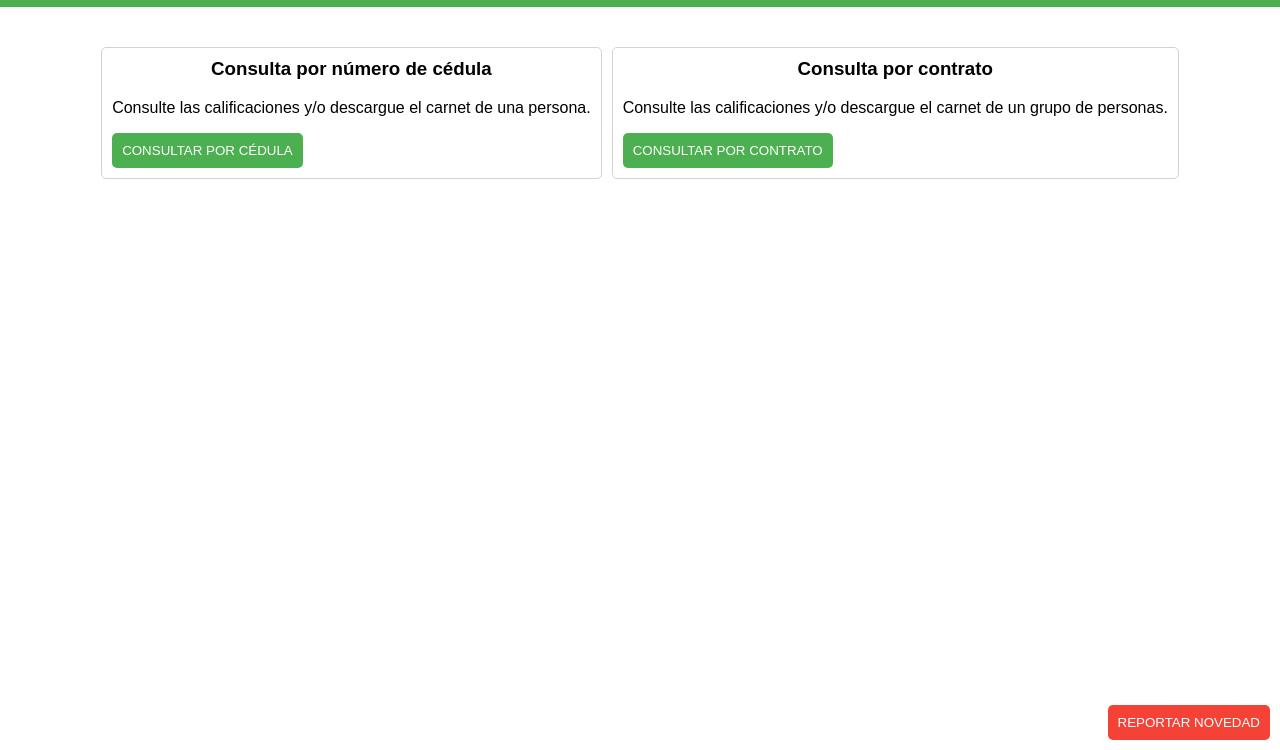
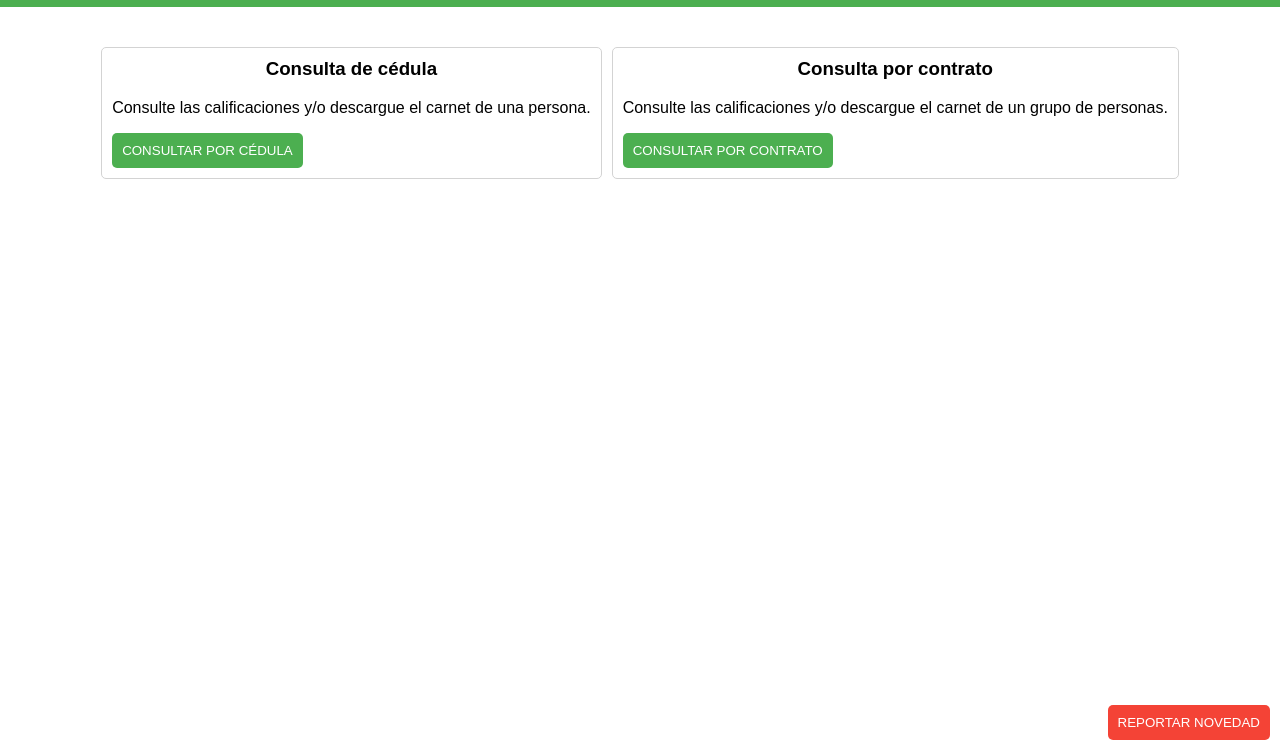
Before and after one commit to DrDiego326/Ejemplo, a plain HTML site: page Index.html in a window 1280 px wide. Shown: the part 50-800 px from the top of the page. Drawn offline with Linux system fonts and the light colour scheme.

Commit message:
Consulta de cedula

```diff
--- a/Index.html
+++ b/Index.html
@@ -75,7 +75,7 @@
     </div>
     <div class="services">
         <div class="service-box">
-            <h3>Consulta por número de cédula</h3>
+            <h3>Consulta de cédula</h3>
             <p>Consulte las calificaciones y/o descargue el carnet de una persona.</p>
             <button class="button">CONSULTAR POR CÉDULA</button>
         </div>
```
